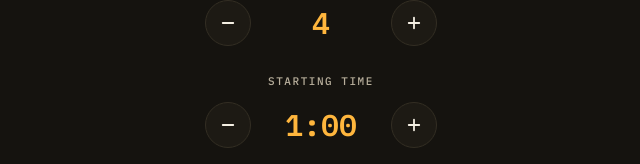
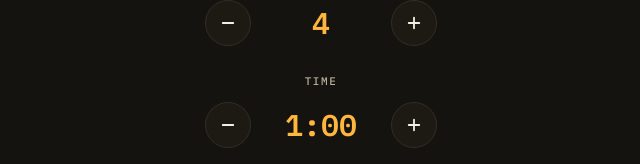
Before and after one commit to justinroche/touch-timer, a Vue app: page / in a window 1280 px wide. Shown: the part 320-484 px from the top of the page, without its empty margins (319-959 px from the left). Built offline with nearby package versions, Linux system fonts and the light colour scheme.

Commit message:
Update time label

```diff
--- a/src/components/SetupScreen.vue
+++ b/src/components/SetupScreen.vue
@@ -69,7 +69,7 @@ function start() {
     <transition name="mode-fade">
       <div class="field-collapse" v-if="mode === 'timer'">
         <div class="field">
-          <div class="field-label">Starting time</div>
+          <div class="field-label">Time</div>
           <div class="stepper">
             <button @click="decDuration">
               <StepIcon />
```
